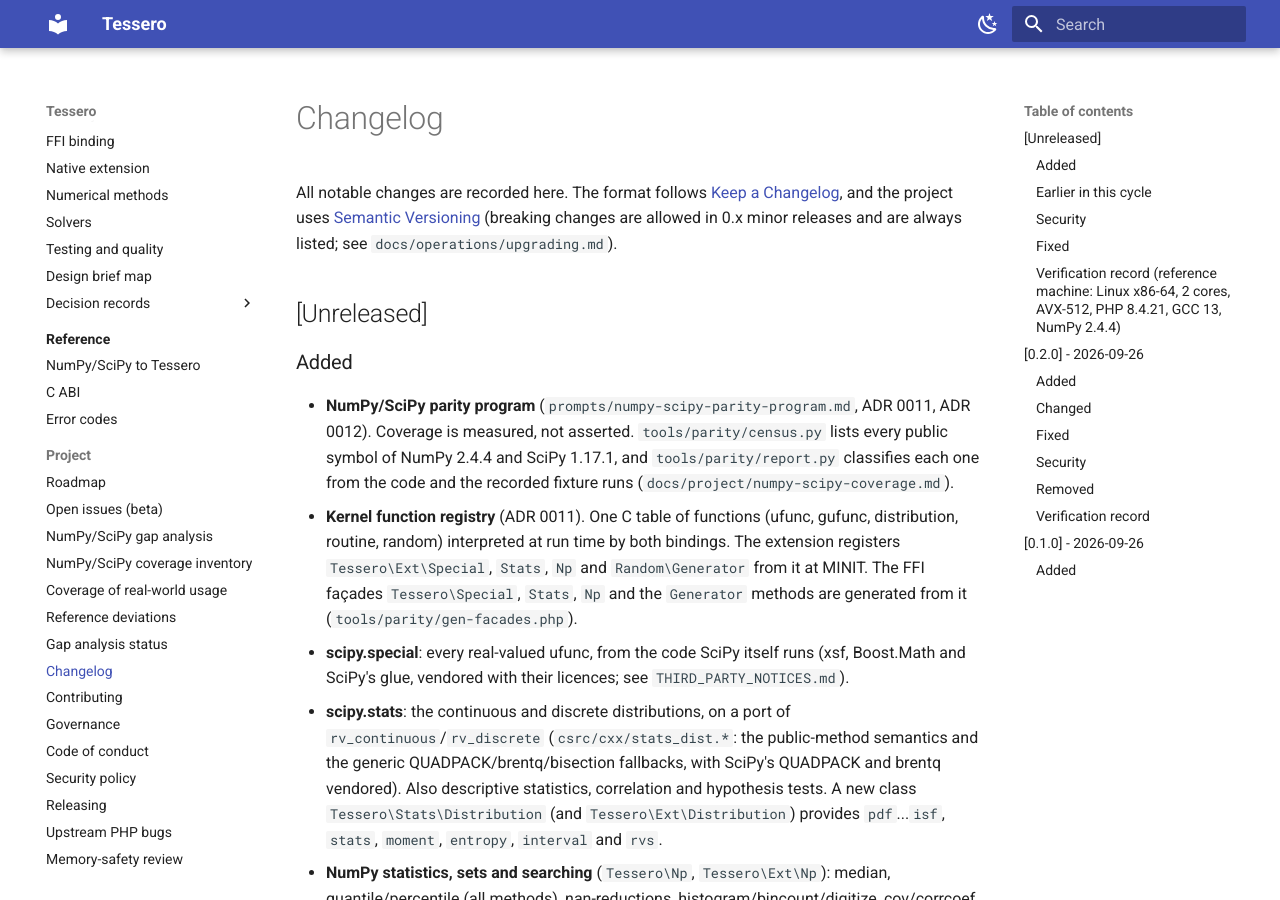
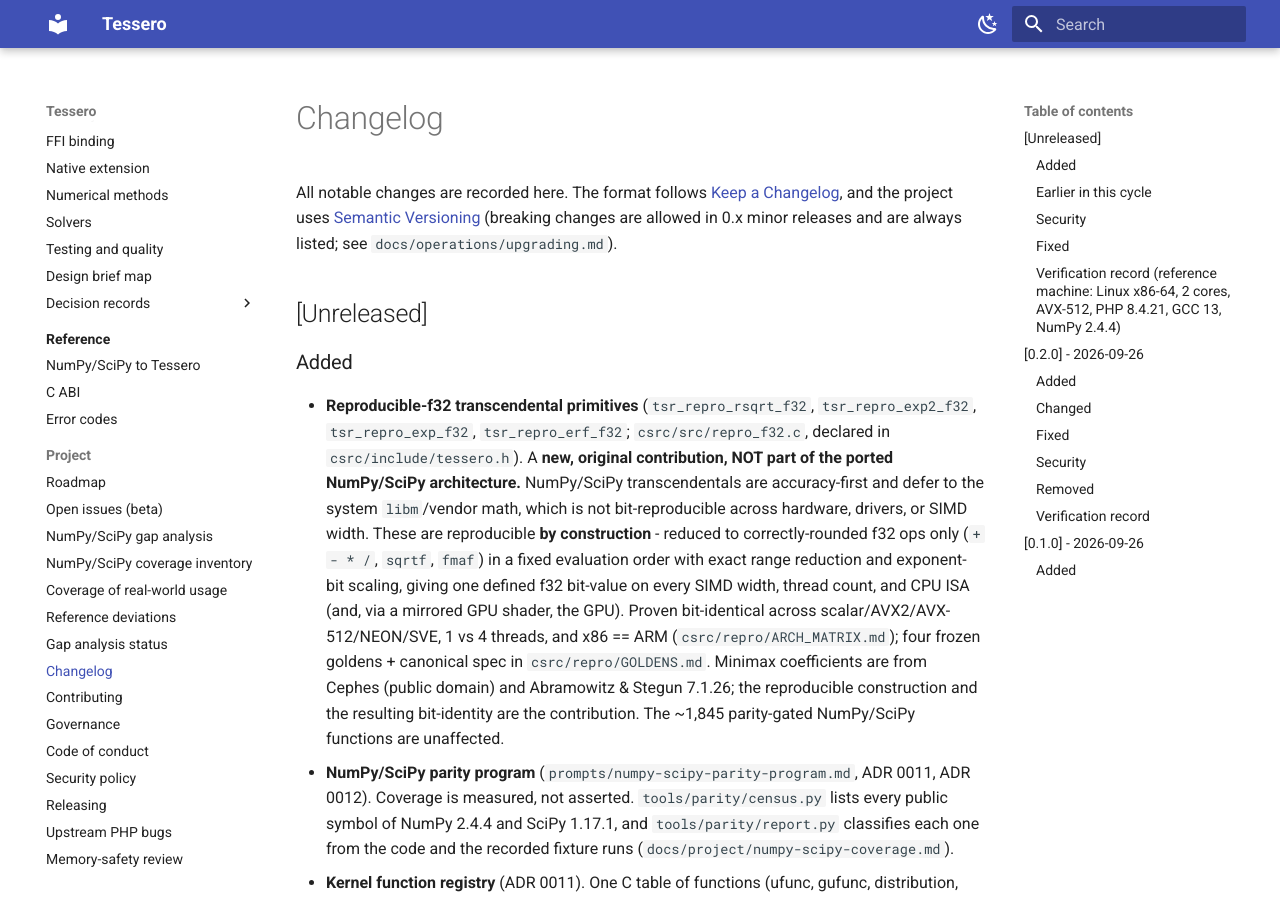
Before and after one commit to DMJ-CV-91913/tessero, an MkDocs documentation site: the page built from docs/project/changelog.md, in a window 1280 px wide and 900 px high. Built offline with MkDocs 1.6.1 and Material for MkDocs 9.7.7, drawn with Linux system fonts in a browser that asks for light colours.

Commit message:
Baseline commit for Beta Version of the Tessero Project; Authored by Douglas Johnson and Co-Authored using Claude's Opus 4.8LLM, October 4th, 2026, and subsequent commit using Opus 5.5LLM, October 24th, 2026.

```diff
--- a/CHANGELOG.md
+++ b/CHANGELOG.md
@@ -9,6 +9,20 @@ minor releases and are always listed; see `docs/operations/upgrading.md`).
 
 ### Added
 
+- **Reproducible-f32 transcendental primitives** (`tsr_repro_rsqrt_f32`, `tsr_repro_exp2_f32`,
+  `tsr_repro_exp_f32`, `tsr_repro_erf_f32`; `csrc/src/repro_f32.c`, declared in
+  `csrc/include/tessero.h`). A **new, original contribution, NOT part of the ported NumPy/SciPy
+  architecture.** NumPy/SciPy transcendentals are accuracy-first and defer to the system
+  `libm`/vendor math, which is not bit-reproducible across hardware, drivers, or SIMD width.
+  These are reproducible **by construction** - reduced to correctly-rounded f32 ops only
+  (`+ - * /`, `sqrtf`, `fmaf`) in a fixed evaluation order with exact range reduction and
+  exponent-bit scaling, giving one defined f32 bit-value on every SIMD width, thread count,
+  and CPU ISA (and, via a mirrored GPU shader, the GPU). Proven bit-identical across
+  scalar/AVX2/AVX-512/NEON/SVE, 1 vs 4 threads, and x86 == ARM (`csrc/repro/ARCH_MATRIX.md`);
+  four frozen goldens + canonical spec in `csrc/repro/GOLDENS.md`. Minimax coefficients are
+  from Cephes (public domain) and Abramowitz & Stegun 7.1.26; the reproducible construction
+  and the resulting bit-identity are the contribution. The ~1,845 parity-gated NumPy/SciPy
+  functions are unaffected.
 - **NumPy/SciPy parity program** (`prompts/numpy-scipy-parity-program.md`, ADR 0011, ADR 0012). Coverage is
   measured, not asserted. `tools/parity/census.py` lists every public symbol of NumPy 2.4.4 and SciPy 1.17.1,
   and `tools/parity/report.py` classifies each one from the code and the recorded fixture runs
```
Also changed, not shown: csrc/repro/GOLDENS.md (+25 -4 lines).
